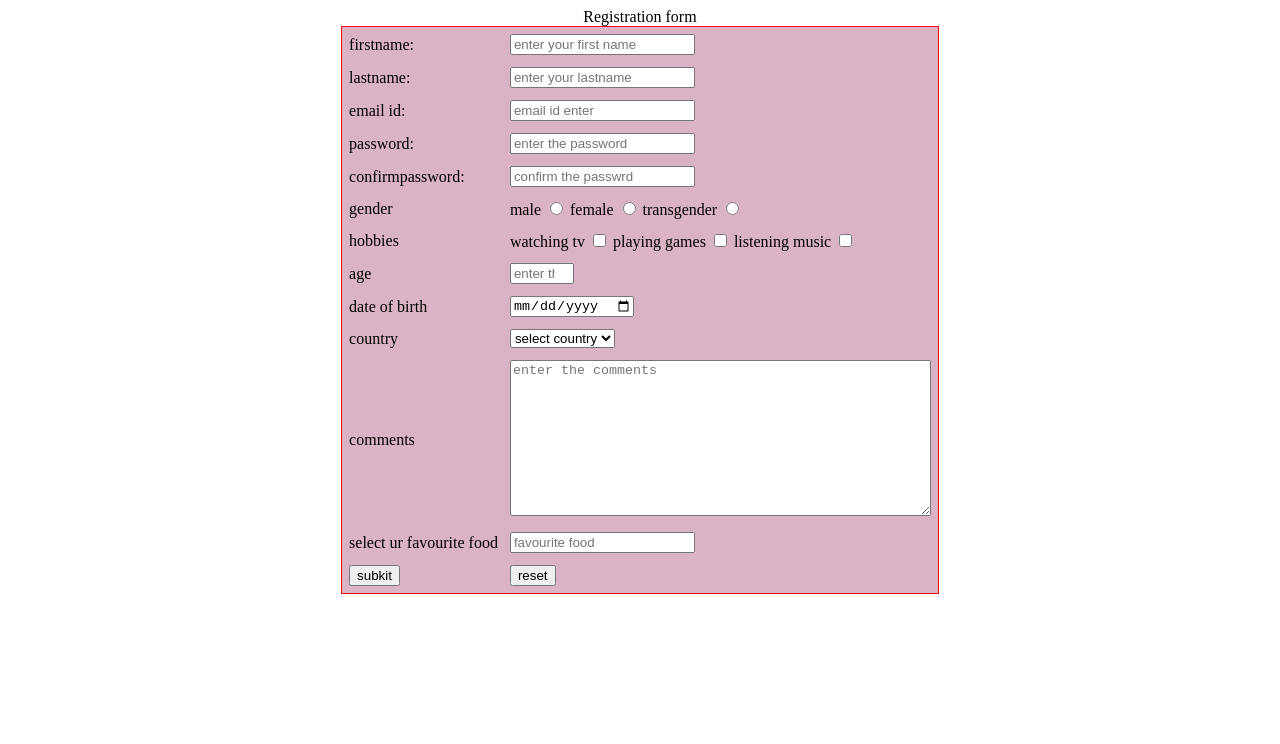
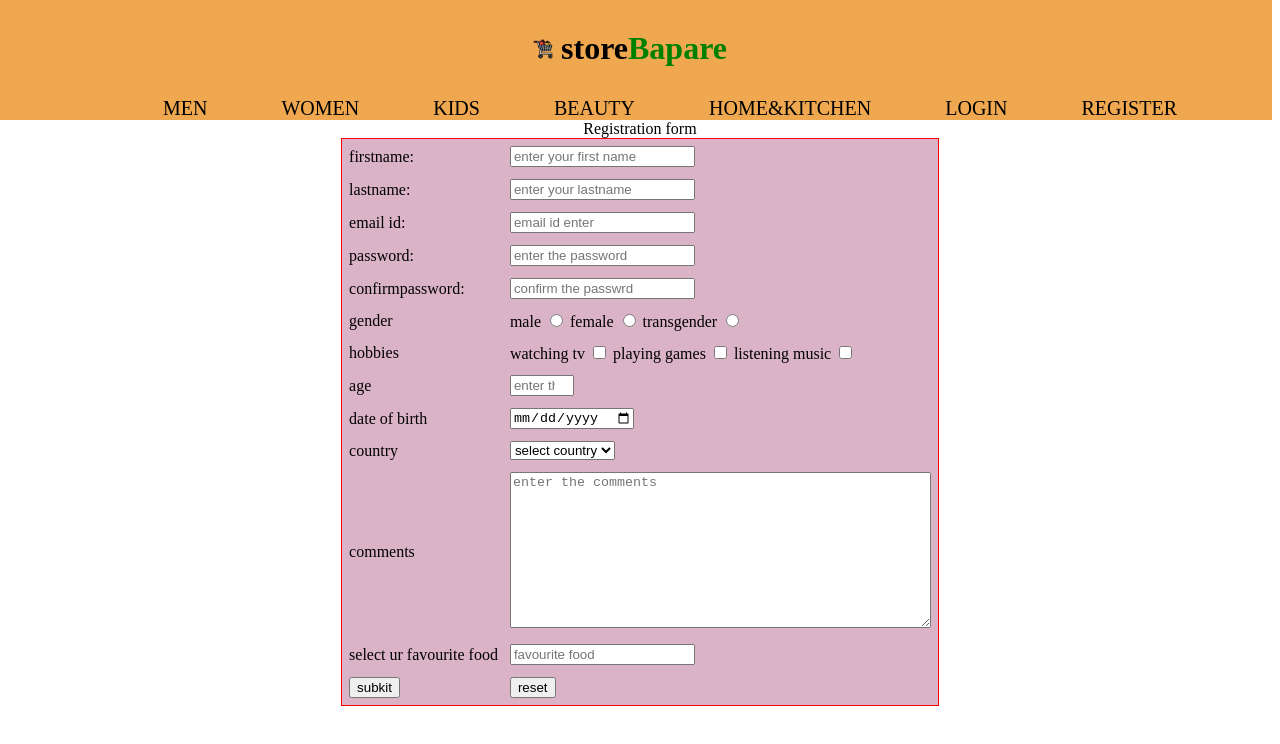
Before and after one commit to steveharis/website, a plain HTML site: page index2.html in a window 1280 px wide. Drawn offline with Linux system fonts and the light colour scheme.

Commit message:
Add files via upload

```diff
--- a/index2.html
+++ b/index2.html
@@ -16,8 +16,38 @@ reset. Use tables to provide a better view). -->
             margin-right: auto;
 
         }
+
+        a{
+            padding-left: 20px;
+            font-size: 20px;
+            text-decoration: none;
+            color:black;
+            margin-left:50px;
+        }
+        a:hover{
+            color: white;
+        }
+        img{
+            margin-left:-10px;
+        }
     </style>
-    <body style="background-image: url('download.jpg');background-size: cover;">
+    <body >
+        <header style="background-color: rgb(239, 168, 80);padding:-10px;margin-left: -10px;margin-right: 0px;">
+            <h1 style="text-align: center;margin-top:-8px;margin-bottom: 0px;padding:30px;">
+            <img src="store1.png" float="left" width="20" height="20">
+            store<bold style="color:green;font-weight: bold;">Bapare</bold></h1>
+            <div align="center">
+            <a href="#" target="_blank">MEN</a>
+            <a href="#" target="_blank">WOMEN</a>
+            <a href="#" target="_blank">KIDS</a>
+            <a href="#" target="_blank">BEAUTY</a>
+            <a href="#" target="_blank">HOME&KITCHEN</a>
+            <a href="#" target="_blank">LOGIN</a>
+            <a href="index2.html" target="_blank">REGISTER</a>
+
+        </div>
+        </header>
+
         <form>
             <table style="background-color: rgb(219, 179, 198);">
                 <caption>Registration form</caption>
```
